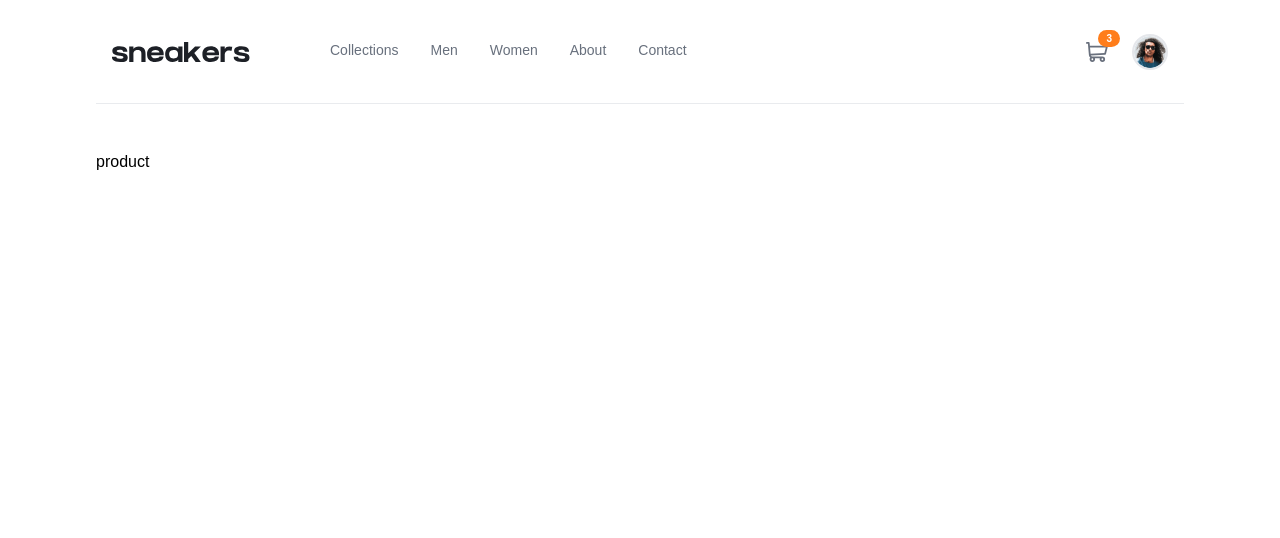
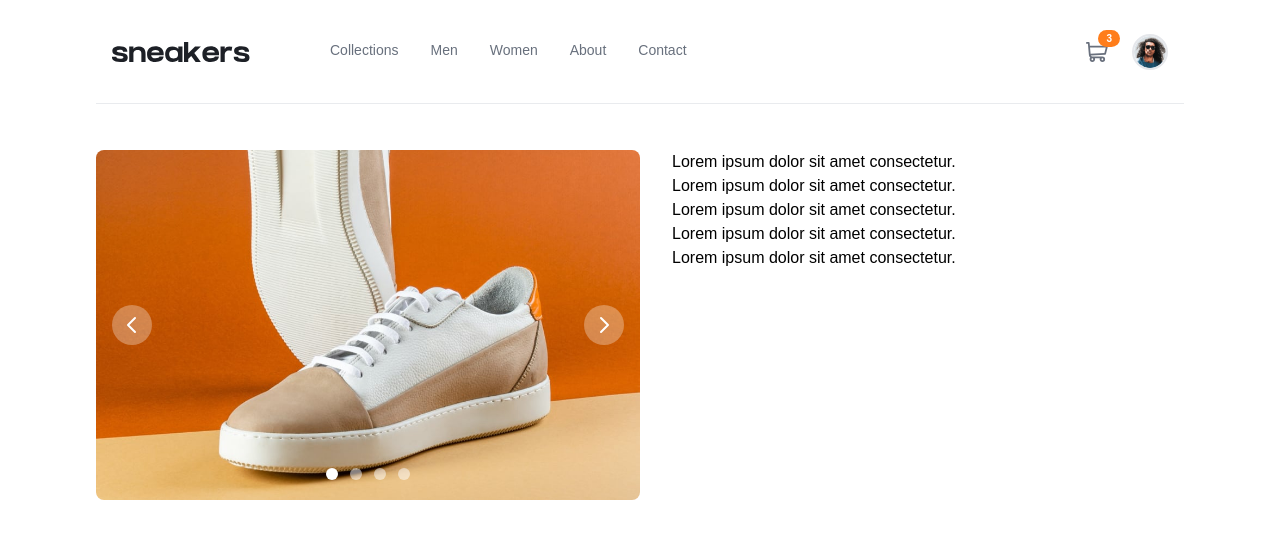
Before and after one commit to samuelfs96/frontend-mentor-ec-product-page, a React (Create React App) app: page / in a window 1280 px wide. Shown: the top 538 px of the page. Built offline with nearby package versions, Linux system fonts and the light colour scheme.

Commit message:
carousel structure

```diff
--- /dev/null
+++ b/src/components/organisms/UICarousel.jsx
@@ -0,0 +1,12 @@
+import { Carousel } from "flowbite-react";
+import React from "react";
+
+export default function UICarousel({ images }) {
+  return (
+    <Carousel slide={false} className="h-[350px] max-md:[&>div]:rounded-none">
+      {images.map((image, index) => (
+        <img key={index} alt={`img of item ${index}`} src={image} />
+      ))}
+    </Carousel>
+  );
+}
--- a/src/components/pages/Product.jsx
+++ b/src/components/pages/Product.jsx
@@ -1,9 +1,26 @@
-import React from 'react'
+import React, { useMemo } from "react";
+import UICarousel from "../organisms/UICarousel";
+import img1 from "../../images/image-product-1.jpg";
+import img2 from "../../images/image-product-2.jpg";
+import img3 from "../../images/image-product-3.jpg";
+import img4 from "../../images/image-product-4.jpg";
 
 export default function Product() {
+  const images = useMemo(() => [img1, img2, img3, img4], []);
   return (
-    <div className='container mx-auto min-[1024px]:px-24 mt-[150px] max-md:mt-[60px]'>
-        <p>product</p>
+    <div className="container mx-auto min-[1024px]:px-24 mt-[150px] max-md:mt-[60px]">
+      <div className="flex max-md:flex-col gap-8">
+        <div className="md:w-1/2 max-md:w-full">
+            <UICarousel images={images} />
+        </div>
+        <div>
+          <p>Lorem ipsum dolor sit amet consectetur.</p>
+          <p>Lorem ipsum dolor sit amet consectetur.</p>
+          <p>Lorem ipsum dolor sit amet consectetur.</p>
+          <p>Lorem ipsum dolor sit amet consectetur.</p>
+          <p>Lorem ipsum dolor sit amet consectetur.</p>
+        </div>
+      </div>
     </div>
-  )
+  );
 }
```
